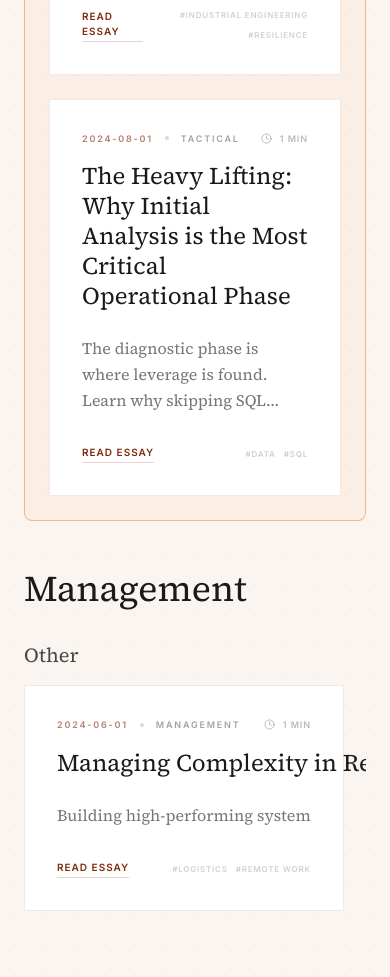
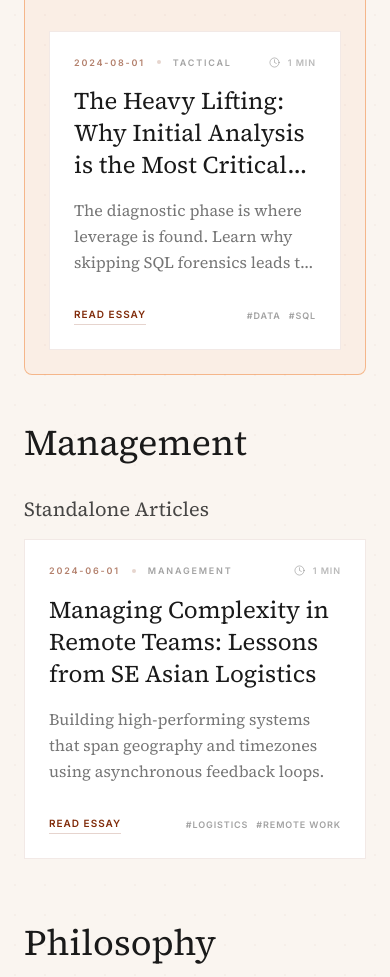
Before and after one commit to jkhan31/jasonkhanani-website, a React (Vite) app: page /#/writing in a window 390 px wide. Shown: the part 1020-1997 px from the top of the page. Built offline with nearby package versions, Linux system fonts and the light colour scheme.

Commit message:
feat: enhance article structure and rendering; normalize content handling and improve UI responsiveness

```diff
--- a/components/ArticlePreviewCard.tsx
+++ b/components/ArticlePreviewCard.tsx
@@ -1,7 +1,7 @@
     import React from 'react';
     import { Link } from 'react-router-dom';
     import { Clock } from 'lucide-react';
-    import type { Article } from '../lib/posts';
+    import type { Article } from '../types';
 
     interface ArticlePreviewCardProps {
     article: Article;
@@ -12,7 +12,7 @@
     return (
         <Link
         to={`/writing/${article.slug}`}
-        className="group block p-8 md:p-12 border-0.5 border-hankoRust/10 bg-white hover:shadow-2xl hover:border-hankoRust/30 transition-all duration-500 focus-visible:ring-2 focus-visible:ring-foxOrange/50 focus-visible:ring-offset-2 focus:outline-none"
+        className={`group block ${compact ? 'p-6' : 'p-8 md:p-12'} border-0.5 border-hankoRust/10 bg-white hover:shadow-2xl hover:border-hankoRust/30 transition-all duration-500 focus-visible:ring-2 focus-visible:ring-foxOrange/50 focus-visible:ring-offset-2 focus:outline-none flex flex-col h-full`}
         >
         {/* Date, Category, Read Time */}
         <div className="flex items-center justify-between mb-4">
@@ -31,15 +31,17 @@
             </div>
         </div>
 
-        {/* Title */}
-        <h4 className={`${compact ? 'text-2xl md:text-2xl' : 'text-2xl md:text-3xl'} font-serif mb-6 text-sumiInk group-hover:text-foxOrange transition-colors leading-tight`}>
-            {article.title}
-        </h4>
+        {/* Title + Excerpt (growable content area to keep CTA/tags at bottom) */}
+        <div className="flex-grow">
+            <h4 className={`${compact ? 'text-2xl md:text-2xl' : 'text-2xl md:text-3xl'} font-serif mb-4 text-sumiInk group-hover:text-foxOrange transition-colors ${compact ? 'line-clamp-3' : 'line-clamp-4'}`}>
+                {article.title}
+            </h4>
 
-        {/* Excerpt */}
-        <p className={`text-sumiInk/60 font-serif mb-8 leading-relaxed ${compact ? 'line-clamp-2' : 'line-clamp-3'}`}>
-            {article.excerpt}
-        </p>
+            {/* Excerpt */}
+            <p className={`text-sumiInk/60 font-serif mb-8 leading-relaxed ${compact ? 'line-clamp-3' : 'line-clamp-4'}`}>
+                {article.excerpt}
+            </p>
+        </div>
 
         {/* CTA and Tags */}
         <div className="flex items-center justify-between">
@@ -48,7 +50,7 @@
             </span>
             <div className="flex flex-wrap gap-2 justify-end">
             {article.tags.slice(0, 2).map(tag => (
-                <span key={tag} className="text-[8px] uppercase tracking-widest font-bold text-sumiInk/20">
+                <span key={tag} className="text-[9px] uppercase tracking-widest font-bold text-sumiInk/40">
                 #{tag}
                 </span>
             ))}
--- a/content/post-template.ts
+++ b/content/post-template.ts
@@ -2,12 +2,16 @@
 import { Article } from '../types';
 
 export const NEW_POST_TEMPLATE: Article = {
+  id: "your-url-slug",
   slug: "your-url-slug",
   title: "A Compelling Title That Commands Authority",
   excerpt: "A sharp, one-to-two sentence summary that creates immediate curiosity.",
   date: "Month Year",
+  dateObj: new Date("Month Year"),
   readTime: "X min",
   category: "Strategy",
+  series: null,
+  isFeatured: false,
   tags: ["Tag1", "Tag2"],
   content: [
     { type: 'paragraph', value: "Introduction paragraph goes here." },
--- a/lib/posts.ts
+++ b/lib/posts.ts
@@ -1,3 +1,7 @@
+/// <reference types="vite/client" />
+
+import type { Article } from '../types';
+
 type RawModule = Record<string, string>;
 
 const modules = import.meta.glob('../content/posts/*.md', { eager: true, query: '?raw', import: 'default' }) as RawModule;
@@ -44,20 +48,28 @@ function parseFrontmatter(raw: string) {
   return { data, content };
 }
 
-export const ARTICLES = Object.entries(modules).map(([filePath, raw]) => {
+export const ARTICLES: Article[] = Object.entries(modules).map(([filePath, raw]) => {
   const { data, content } = parseFrontmatter(raw);
   const slugMatch = filePath.match(/([^/\\]+)\.md$/);
   const slug = slugMatch ? slugMatch[1] : filePath;
-  return {
+  const dateStr = data.date || '';
+  const dateObj = dateStr ? new Date(dateStr) : new Date(0);
+
+  const article: Article = {
+    id: data.id || slug,
     slug,
     title: data.title || slug,
     excerpt: data.excerpt || '',
-    date: data.date || '',
+    date: dateStr,
+    dateObj,
     readTime: data.readTime || estimateReadingTime(content),
     category: data.category || '',
+    series: data.series || null,
     tags: data.tags || [],
-    content,
+    isFeatured: data.isFeatured === true,
+    // We don't parse full content blocks here; provide an empty array for typing consistency.
+    content: [] as any,
   };
-}).sort((a, b) => new Date(b.date).getTime() - new Date(a.date).getTime());
 
-export type Article = typeof ARTICLES[number];
+  return article;
+}).sort((a, b) => b.dateObj.getTime() - a.dateObj.getTime());
--- a/package.json
+++ b/package.json
@@ -14,8 +14,10 @@
   },
   "dependencies": {
     "autoprefixer": "^10.4.23",
+    "googleapis": "^121.0.0",
     "gray-matter": "^4.0.3",
     "lucide-react": "0.475.0",
+    "mammoth": "^1.4.20",
     "postcss": "^8.5.6",
     "react": "^19.2.3",
     "react-dom": "^19.2.3",
@@ -25,11 +27,10 @@
     "rehype-highlight": "^7.0.2",
     "remark-gfm": "^4.0.1",
     "tailwindcss": "^3.4.0",
-    "googleapis": "^121.0.0",
-    "mammoth": "^1.4.20",
     "turndown": "^7.1.1"
   },
   "devDependencies": {
+    "@tailwindcss/line-clamp": "^0.4.4",
     "@types/node": "^22.14.0",
     "@vitejs/plugin-react": "^5.0.0",
     "typescript": "~5.8.2",
--- a/pages/BlogPost.tsx
+++ b/pages/BlogPost.tsx
@@ -65,9 +65,26 @@ const BlogPost: React.FC = () => {
       </header>
 
       <article className="article-content max-w-none">
-        <ReactMarkdown remarkPlugins={[remarkGfm]} rehypePlugins={[rehypeHighlight]}>
-          {article.content}
-        </ReactMarkdown>
+        {(() => {
+          const markdownSource = typeof article.content === 'string'
+            ? article.content
+            : Array.isArray(article.content)
+            ? article.content.map((blk: any) => {
+                if (blk.type === 'paragraph') return blk.value;
+                if (blk.type === 'heading') return `## ${blk.value}`;
+                if (blk.type === 'callout') return `> ${blk.value}`;
+                if (blk.type === 'image') return `![${blk.caption || ''}](${blk.url})`;
+                if (blk.type === 'table') return '';
+                return '';
+              }).join('\n\n')
+            : '';
+
+          return (
+            <ReactMarkdown remarkPlugins={[remarkGfm]} rehypePlugins={[rehypeHighlight]}>
+              {markdownSource}
+            </ReactMarkdown>
+          );
+        })()}
       </article>
 
       <section className="mt-24 pt-16 border-t-0.5 border-hankoRust/10">
--- a/pages/Writing.tsx
+++ b/pages/Writing.tsx
@@ -24,8 +24,8 @@ const Writing: React.FC = () => {
       // Ensure tags is an array
       const tags = Array.isArray(a.tags)
         ? a.tags
-        : typeof a.tags === 'string'
-        ? a.tags.split(/\s*,\s*/).filter(Boolean)
+        : typeof (a as any).tags === 'string'
+        ? (a as any).tags.split(/\s*,\s*/).filter(Boolean)
         : [];
 
       // Ensure slug and id
@@ -173,7 +173,7 @@ const Writing: React.FC = () => {
   }, [normalizedArticles]);
 
   return (
-    <div className="px-6 py-24 md:py-32 max-w-4xl mx-auto animate-in fade-in duration-700">
+    <div className="px-6 py-24 md:py-32 max-w-7xl mx-auto animate-in fade-in duration-700">
       <SectionHeader eyebrow="Thought Leadership" title="Insights & Strategic Thinking" />
       <p className="text-lg text-sumiInk/60 mb-12 leading-relaxed">
         Occasional essays on Industrial Engineering, operational systems, and the future of AI-augmented management.
@@ -242,9 +242,9 @@ const Writing: React.FC = () => {
       {featuredArticlesToDisplay.length > 0 && (
         <div className="mb-12 border-0.5 border-foxOrange/50 bg-foxOrange/5 rounded-lg p-6">
           <SectionHeader title="Featured Insights" />
-          <div className="grid grid-cols-1 md:grid-cols-2 gap-6">
+          <div className="grid grid-cols-1 md:grid-cols-2 lg:grid-cols-3 gap-8">
             {featuredArticlesToDisplay.map((article: any) => (
-              <ArticlePreviewCard key={article.slug} article={article} compact={false} />
+              <ArticlePreviewCard key={article.slug} article={article} compact />
             ))}
           </div>
         </div>
@@ -260,7 +260,7 @@ const Writing: React.FC = () => {
             <>
               <div id="articles-grid" className="mt-6 bg-ricePaper rounded-lg shadow-inner p-6 grid grid-cols-1 md:grid-cols-2 lg:grid-cols-3 gap-8">
                 {filteredArticlesForDisplay.map((article: any) => (
-                  <ArticlePreviewCard key={article.slug} article={article} compact={true} />
+                  <ArticlePreviewCard key={article.slug} article={article} compact />
                 ))}
               </div>
 
@@ -322,11 +322,9 @@ const Writing: React.FC = () => {
                     {group.seriesGroups.map(seriesGroup => (
                       <div key={seriesGroup.title} className="mb-6">
                         <h3 className="text-xl font-serif text-sumiInk/80 mb-4">{seriesGroup.title}</h3>
-                        <div className="flex overflow-x-auto whitespace-nowrap gap-6 pb-4 md:pb-8 scrollbar-hide">
+                        <div className="grid grid-cols-1 md:grid-cols-2 lg:grid-cols-3 gap-8">
                           {seriesGroup.articles.map(article => (
-                            <div key={article.slug} className="w-80 flex-shrink-0">
-                              <ArticlePreviewCard article={article} compact={true} />
-                            </div>
+                            <ArticlePreviewCard key={article.slug} article={article} compact />
                           ))}
                         </div>
                       </div>
@@ -334,12 +332,10 @@ const Writing: React.FC = () => {
 
                     {group.articles && group.articles.length > 0 && (
                       <div className="mb-6">
-                        <h3 className="text-xl font-serif text-sumiInk/80 mb-4">Other</h3>
-                        <div className="flex overflow-x-auto whitespace-nowrap gap-6 pb-4 md:pb-8 scrollbar-hide">
+                        <h3 className="text-xl font-serif text-sumiInk/80 mb-4">Standalone Articles</h3>
+                        <div className="grid grid-cols-1 md:grid-cols-2 lg:grid-cols-3 gap-8">
                           {group.articles.map(article => (
-                            <div key={article.slug} className="w-80 flex-shrink-0">
-                              <ArticlePreviewCard article={article} compact={true} />
-                            </div>
+                            <ArticlePreviewCard key={article.slug} article={article} compact />
                           ))}
                         </div>
                       </div>
--- a/types.ts
+++ b/types.ts
@@ -39,6 +39,6 @@ export interface Article {
   dateObj: Date; // normalized Date instance for sorting
   isFeatured: boolean;
 
-  // Preserve any existing content representation
-  content: ContentBlock[];
+  // Preserve any existing content representation (markdown string from .md or structured blocks)
+  content: string | ContentBlock[];
 }
```
Also changed, not shown: content/posts.ts (+12 -0 lines), 1 other file (tests, documents, lock files or other folders).
